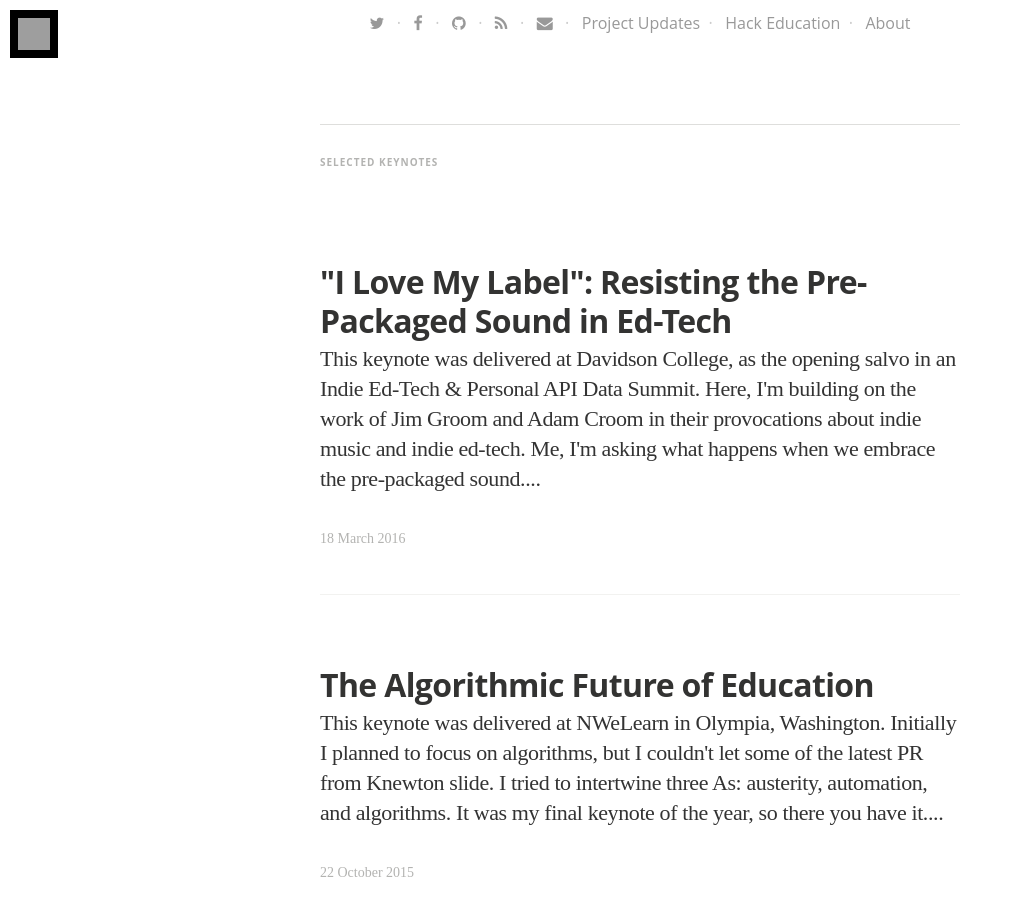
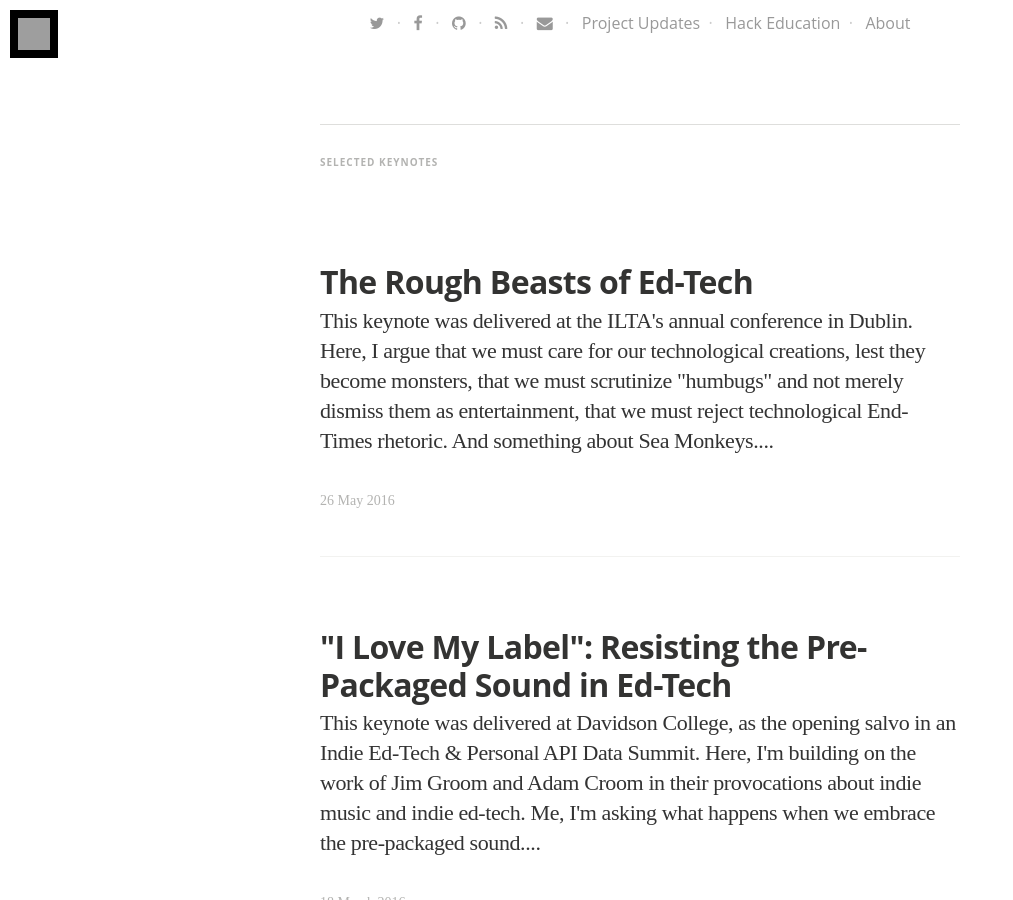
Before and after one commit to HackEducation/Speaking, a Jekyll site: the page built from index.html, in a window 1280 px wide and 900 px high, scrolled down 677 px. Shown: the whole window, without its empty margins (0-1013 px from the left). Built offline with Jekyll 4.4.1, drawn with Linux system fonts in a browser that asks for light colours; nearby versions of some CDN libraries; some web fonts are replaced; grey boxes are pictures that could not be loaded.

Commit message:
link to new post

```diff
--- a/index.html
+++ b/index.html
@@ -5,6 +5,24 @@ layout: default
 
 
 <h5 class="index-headline featured"><span>Selected Keynotes</span></h5>
+
+
+    <div class="container featured">
+
+        <article class="post" itemscope itemtype="http://schema.org/BlogPosting" role="article">
+          <div class="article-item">
+            <header class="post-header">
+              <h2 class="post-title" itemprop="name"><a href="http://hackeducation.com/2016/05/26/rough-beasts" itemprop="url">The Rough Beasts of Ed-Tech</a></h2>
+            </header>
+            <section class="post-excerpt" itemprop="description">
+              <p>This keynote was delivered at the ILTA's annual conference in Dublin. Here, I argue that we must care for our technological creations, lest they become monsters, that we must scrutinize "humbugs" and not merely dismiss them as entertainment, that we must reject technological End-Times rhetoric. And something about Sea Monkeys....</p>
+            </section>
+            <div class="post-meta">
+              <time datetime="26 May 2016">26 May 2016</time>
+  <!--            <span class="post-tags-set">on <span class="post-tag-">, <a href="/tag/"></a></span></span>-->
+            </div>
+          <div>
+        </article>
 
 
     <div class="container featured">
```
